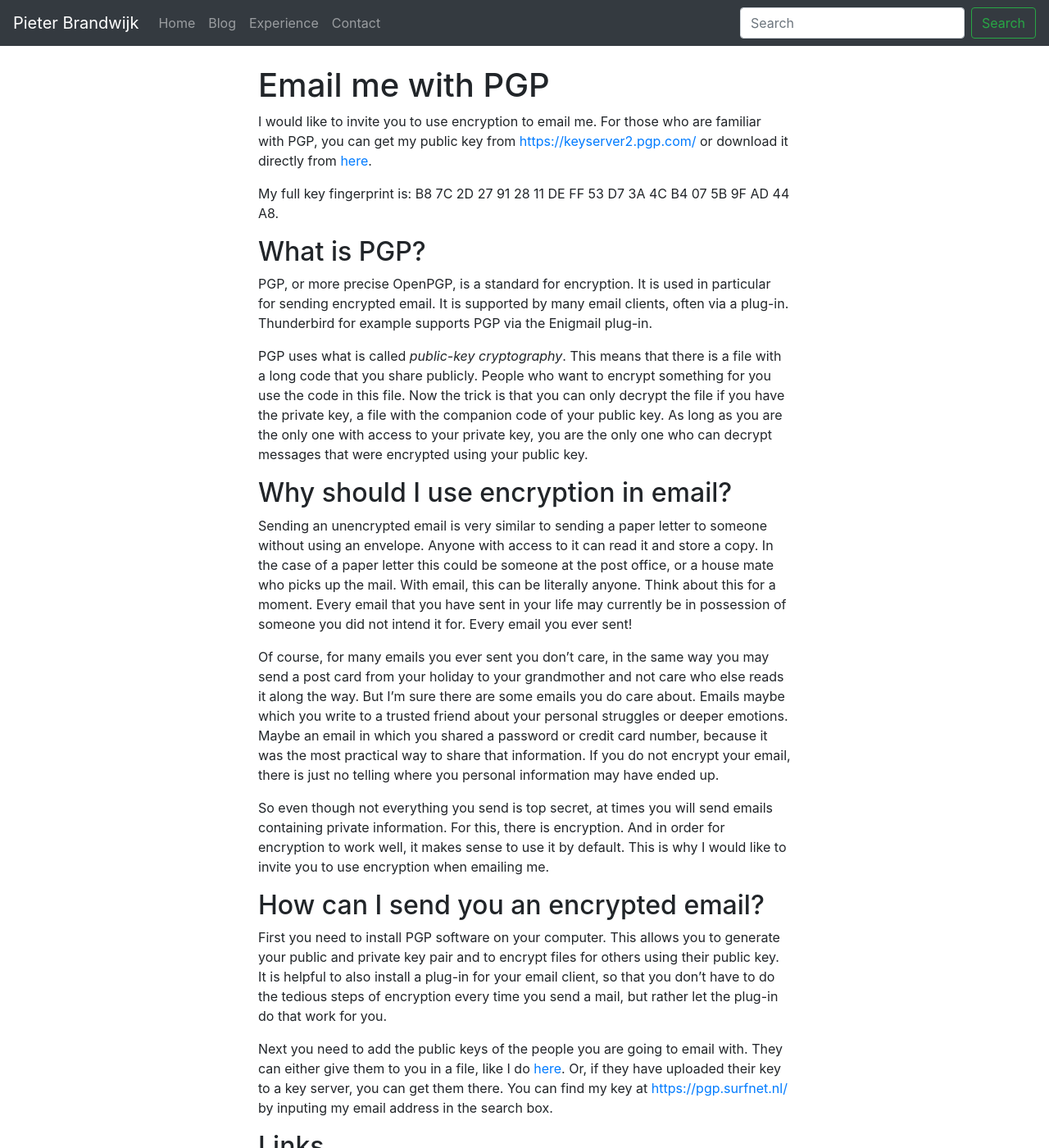
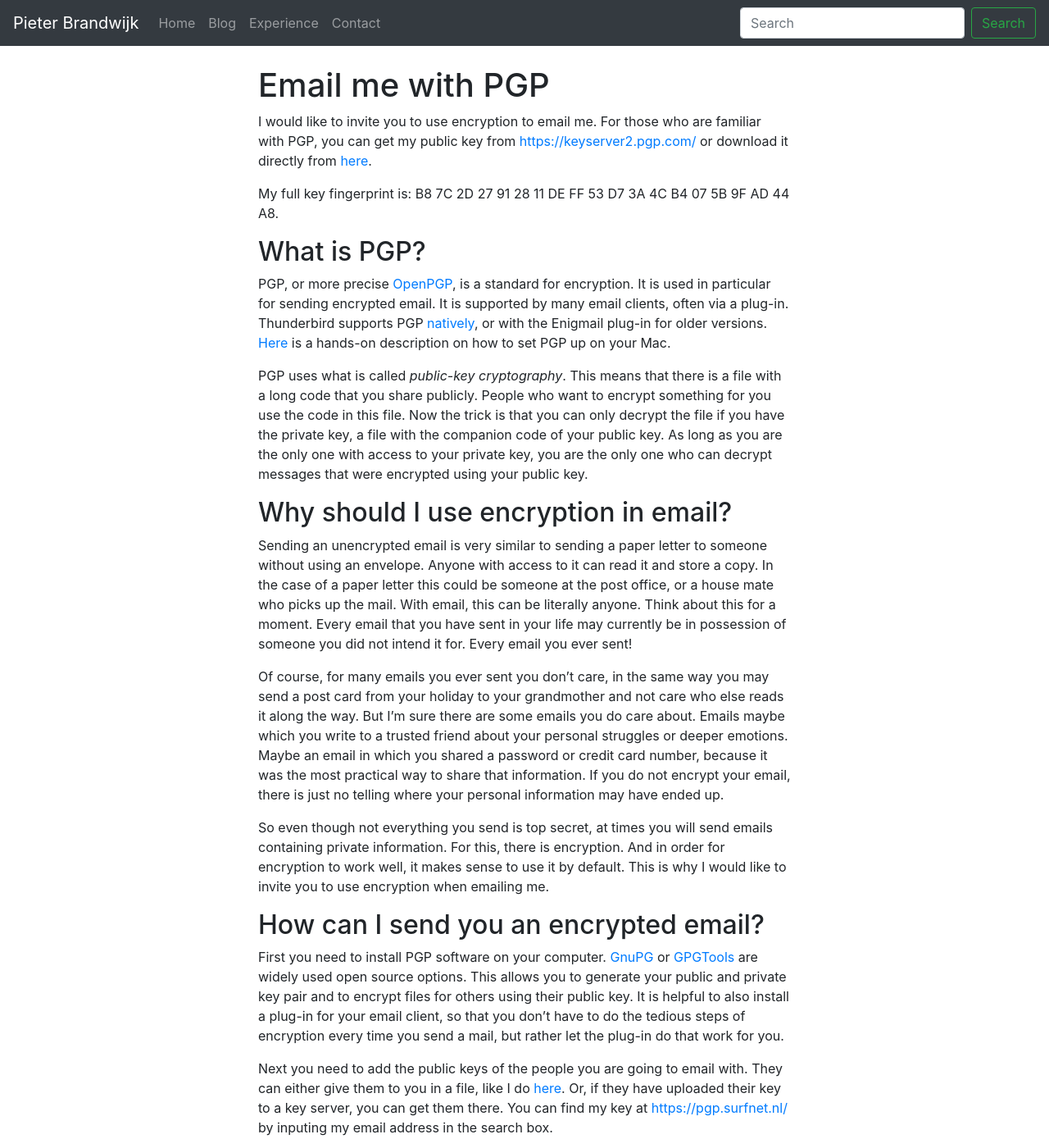
Before and after one commit to pbrandwijk/pbrandwijk.github.io, a Jekyll site: the page built from pgp.md, in a window 1280 px wide and 1400 px high. Shown: the whole window at 82% size. Built offline with Jekyll 4.4.1, drawn with Linux system fonts in a browser that asks for light colours; nearby versions of some CDN libraries; comment, search, counter and statistics services are not loaded; some of the changed text lies outside the part shown.

Commit message:
Update PGP description

```diff
--- a/pgp.md
+++ b/pgp.md
@@ -9,25 +9,29 @@ I would like to invite you to use encryption to email me. For those who are fami
 My full key fingerprint is: {{ site.pgp_fingerprint }}.
 
 ## What is PGP?
-PGP, or more precise OpenPGP, is a standard for encryption. It is used in particular for sending encrypted email. It is supported by many email clients, often via a plug-in. Thunderbird for example supports PGP via the Enigmail plug-in.
+PGP, or more precise [OpenPGP](https://www.openpgp.org/), is a standard for encryption. It is used in particular for sending encrypted email. It is supported by many email clients, often via a plug-in. Thunderbird supports PGP [natively][mozilla], or with the Enigmail plug-in for older versions. [Here][macospgp] is a hands-on description on how to set PGP up on your Mac.
 
 PGP uses what is called *public-key cryptography*. This means that there is a file with a long code that you share publicly. People who want to encrypt something for you use the code in this file. Now the trick is that you can only decrypt the file if you have the private key, a file with the companion code of your public key. As long as you are the only one with access to your private key, you are the only one who can decrypt messages that were encrypted using your public key.
 
 ## Why should I use encryption in email?
 Sending an unencrypted email is very similar to sending a paper letter to someone without using an envelope. Anyone with access to it can read it and store a copy. In the case of a paper letter this could be someone at the post office, or a house mate who picks up the mail. With email, this can be literally anyone. Think about this for a moment. Every email that you have sent in your life may currently be in possession of someone you did not intend it for. Every email you ever sent!
 
-Of course, for many emails you ever sent you don't care, in the same way you may send a post card from your holiday to your grandmother and not care who else reads it along the way. But I'm sure there are some emails you do care about. Emails maybe which you write to a trusted friend about your personal struggles or deeper emotions. Maybe an email in which you shared a password or credit card number, because it was the most practical way to share that information. If you do not encrypt your email, there is just no telling where you personal information may have ended up.
+Of course, for many emails you ever sent you don't care, in the same way you may send a post card from your holiday to your grandmother and not care who else reads it along the way. But I'm sure there are some emails you do care about. Emails maybe which you write to a trusted friend about your personal struggles or deeper emotions. Maybe an email in which you shared a password or credit card number, because it was the most practical way to share that information. If you do not encrypt your email, there is just no telling where your personal information may have ended up.
 
 So even though not everything you send is top secret, at times you will send emails containing private information. For this, there is encryption. And in order for encryption to work well, it makes sense to use it by default. This is why I would like to invite you to use encryption when emailing me.
 
 ## How can I send you an encrypted email?
-First you need to install PGP software on your computer. This allows you to generate your public and private key pair and to encrypt files for others using their public key. It is helpful to also install a plug-in for your email client, so that you don't have to do the tedious steps of encryption every time you send a mail, but rather let the plug-in do that work for you.
+First you need to install PGP software on your computer. [GnuPG](https://gnupg.org/) or [GPGTools](https://gpgtools.org/) are widely used open source options. This allows you to generate your public and private key pair and to encrypt files for others using their public key. It is helpful to also install a plug-in for your email client, so that you don't have to do the tedious steps of encryption every time you send a mail, but rather let the plug-in do that work for you.
 
 Next you need to add the public keys of the people you are going to email with. They can either give them to you in a file, like I do [here]({{ "assets/pieter-brandwijk.asc" | prepend: site.baseurl }}). Or, if they have uploaded their key to a key server, you can get them there. You can find my key at [https://pgp.surfnet.nl/](https://pgp.surfnet.nl/) by inputing my email address in the search box.
 
 ## Links
 - [Why You Should Encrypt Your Email][lifewire]
 - [Your E Mail Can Be Intercepted or Hacked][nairaland]
+- [OpenPGP in Thunderbird][mozilla]
+- [How to use PGP on Mac][macospgp]
 
 [lifewire]: https://www.lifewire.com/you-should-encrypt-your-email-2486679
-[nairaland]: http://www.nairaland.com/170659/e-mail-intercepted-hack-check
+[nairaland]: https://www.nairaland.com/170659/e-mail-intercepted-hack-check
+[mozilla]: https://support.mozilla.org/en-US/kb/openpgp-thunderbird-howto-and-faq#w_i-have-never-used-openpgp-with-thunderbird-before-how-do-i-setup-openpgp
+[macospgp]: https://proprivacy.com/email/guides/pgp-mac
```
